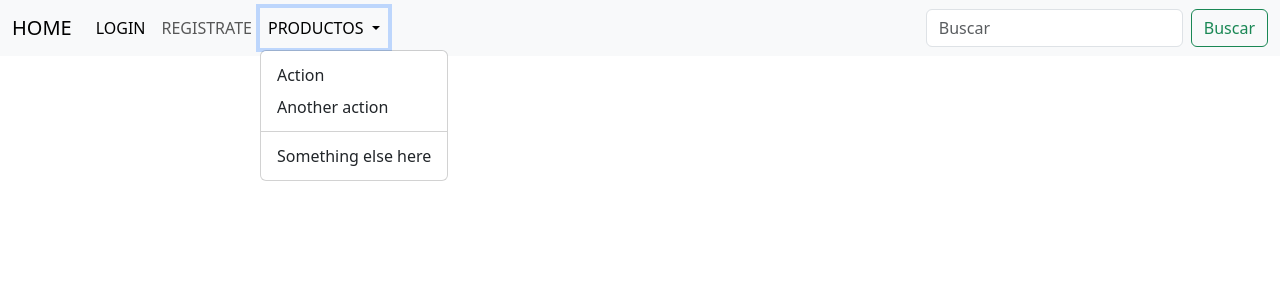
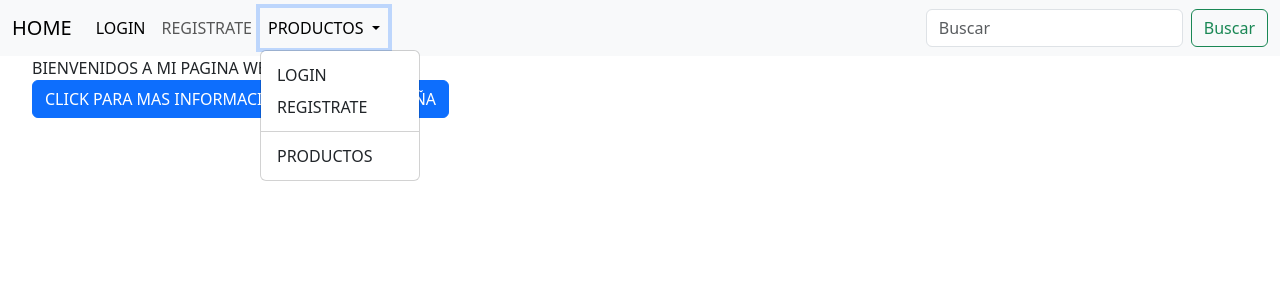
Before and after one commit to Adaco123/flask_pagina_ventas, a Flask app: page / in a window 1280 px wide, after a click on "PRODUCTOS". Shown: the top 300 px of the page. Run offline with Flask 3, Linux system fonts and the light colour scheme.

Commit message:
he corregido algunas cosas y adicionado otra en html

```diff
--- a/config.py
+++ b/config.py
@@ -7,7 +7,7 @@ def PatronSingleton(clase):
         return instancia[clase]
     return envoltura
 @PatronSingleton
-class SingletonSQLAlchemy(SQLAlchemy):
+class SQLAlchemy(SQLAlchemy):
     pass
 # Inicializar SQLAlchemy
-db = SingletonSQLAlchemy()
+db = SQLAlchemy()
--- a/miApp.py
+++ b/miApp.py
@@ -31,8 +31,8 @@ def show_post(slug):
 @app.route("/")
 @app.route("/inicio")
 def inicio():
-    posts = Post.get_all()
-    return render_template("base.html", posts=posts)
+    #posts = Post.get_all()
+    return render_template("base.html")
 
 @app.route("/signup/", methods=["GET", "POST"])
 def signUp():
--- a/templates/base.html
+++ b/templates/base.html
@@ -30,10 +30,10 @@
                   PRODUCTOS
                 </a>
                 <ul class="dropdown-menu">
-                  <li><a class="dropdown-item" href="#">Action</a></li>
-                  <li><a class="dropdown-item" href="#">Another action</a></li>
+                  <li><a class="dropdown-item" href="{{ url_for('login')}}">LOGIN</a></li>
+                  <li><a class="dropdown-item" href="{{ url_for('signUp')}}">REGISTRATE</a></li>
                   <li><hr class="dropdown-divider"></li>
-                  <li><a class="dropdown-item" href="#">Something else here</a></li>
+                  <li><a class="dropdown-item" href="#">PRODUCTOS</a></li>
                 </ul>
               </li>
             </ul>
@@ -46,9 +46,19 @@
       </nav>
     {% block content %}
     <ul>
-      {% for post in posts %}
-          <li><a href="{{ post.public_url() }}">{{ post.title }}</a></li>
-      {% endfor %}
+      BIENVENIDOS A MI PAGINA WEB
+      <p>
+        <button class="btn btn-primary" type="button" data-bs-toggle="collapse" data-bs-target="#collapseWidthExample" aria-expanded="false" aria-controls="collapseWidthExample">
+          CLICK PARA MAS INFORMACION SOBRE LA SALTEÑA
+        </button>
+      </p>
+      <div style="min-height: 120px;">
+        <div class="collapse collapse-horizontal" id="collapseWidthExample">
+          <div class="card card-body" style="width: 300px;">
+            LA SALTEÑA ES ORIGINARIA EN BOLIVIA Y AQUI A LA GENTE LE GUSTA SU SABOR Y COMERLA EN COMPAÑIA DE AMIGOS
+          </div>
+        </div>
+      </div>
       </ul>
     {% endblock %}
 </body>
```
